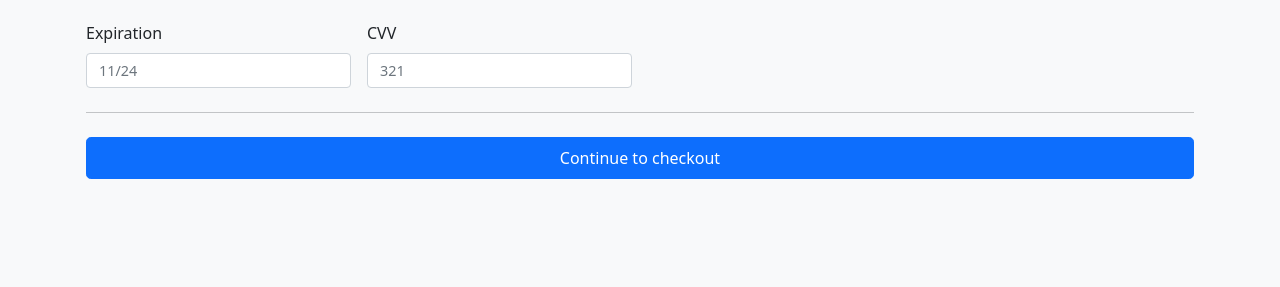
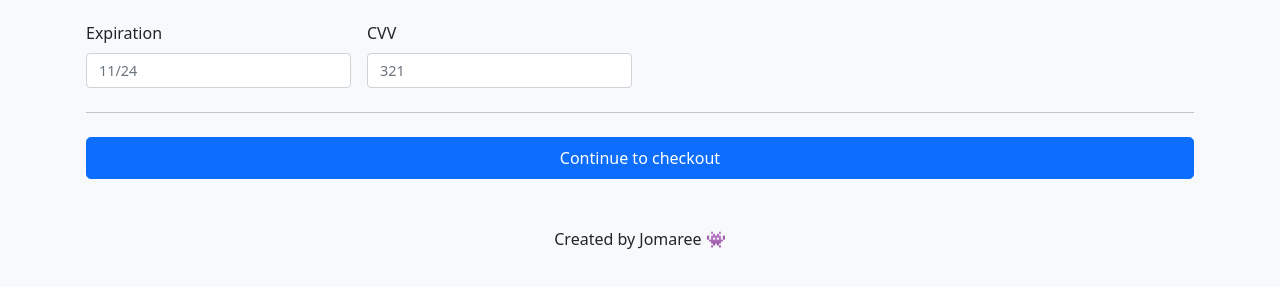
Before and after one commit to jl88s/bootstrap4-checkout, a website: page index.html in a window 1280 px wide. Shown: the part 1246-1533 px from the top of the page. Drawn offline with nearby package versions, Linux system fonts and the light colour scheme.

Commit message:
fixed a few things

```diff
--- a/index.html
+++ b/index.html
@@ -196,6 +196,7 @@
 
         <button type="button" class="btn btn-primary btn-lg btn-block lead">Continue to checkout</button>
 
+        <p class="mt-5 text-center">Created by Jomaree 👾</p>
 
       </form>
     </div>
--- a/scss/styles.scss
+++ b/scss/styles.scss
@@ -1,7 +1,3 @@
-html {
-  height: 300em;
-}
-
 input[placeholder],
 span, .text-muted {
   font-size: .9em;
@@ -12,3 +8,7 @@ p, .lead {
   font-size: 1em;
   font-weight: 300;
 }
+
+html {
+  height: 100em;
+}
```
Also changed, not shown: css/styles.css.
